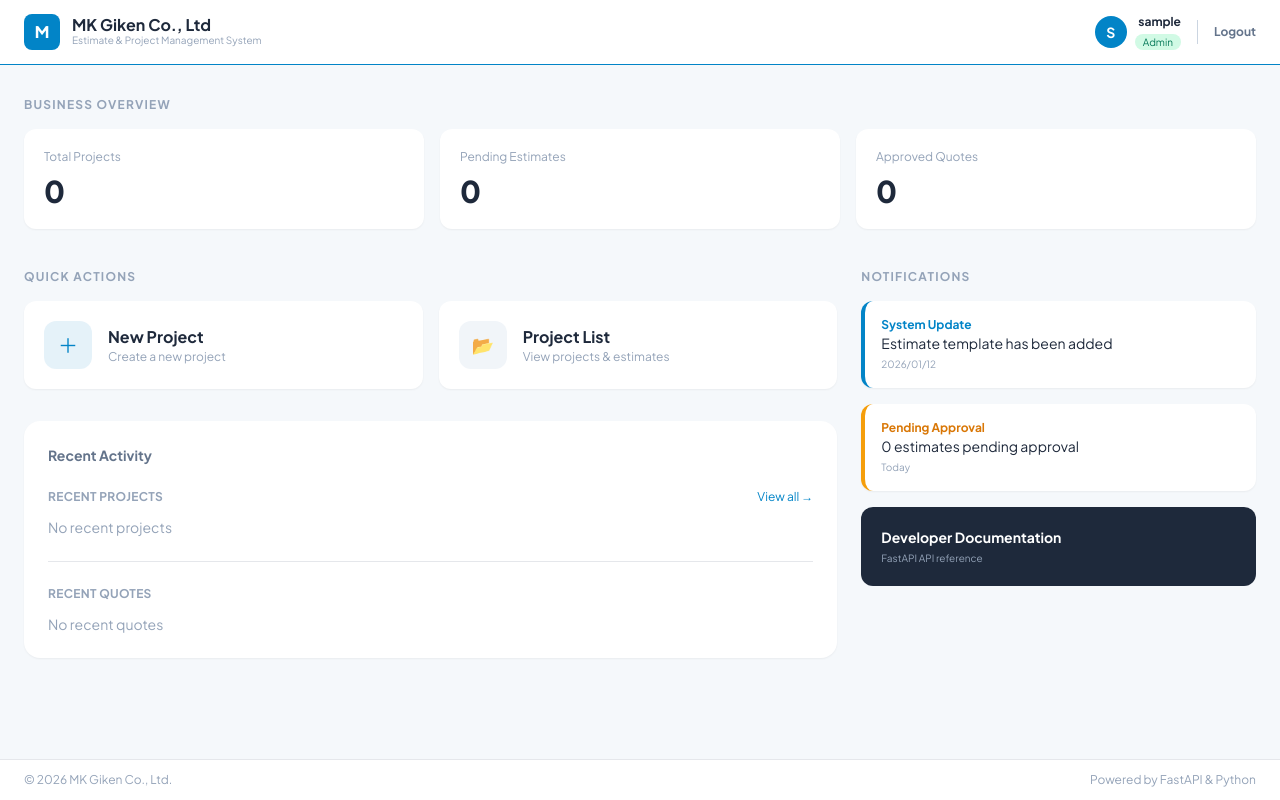
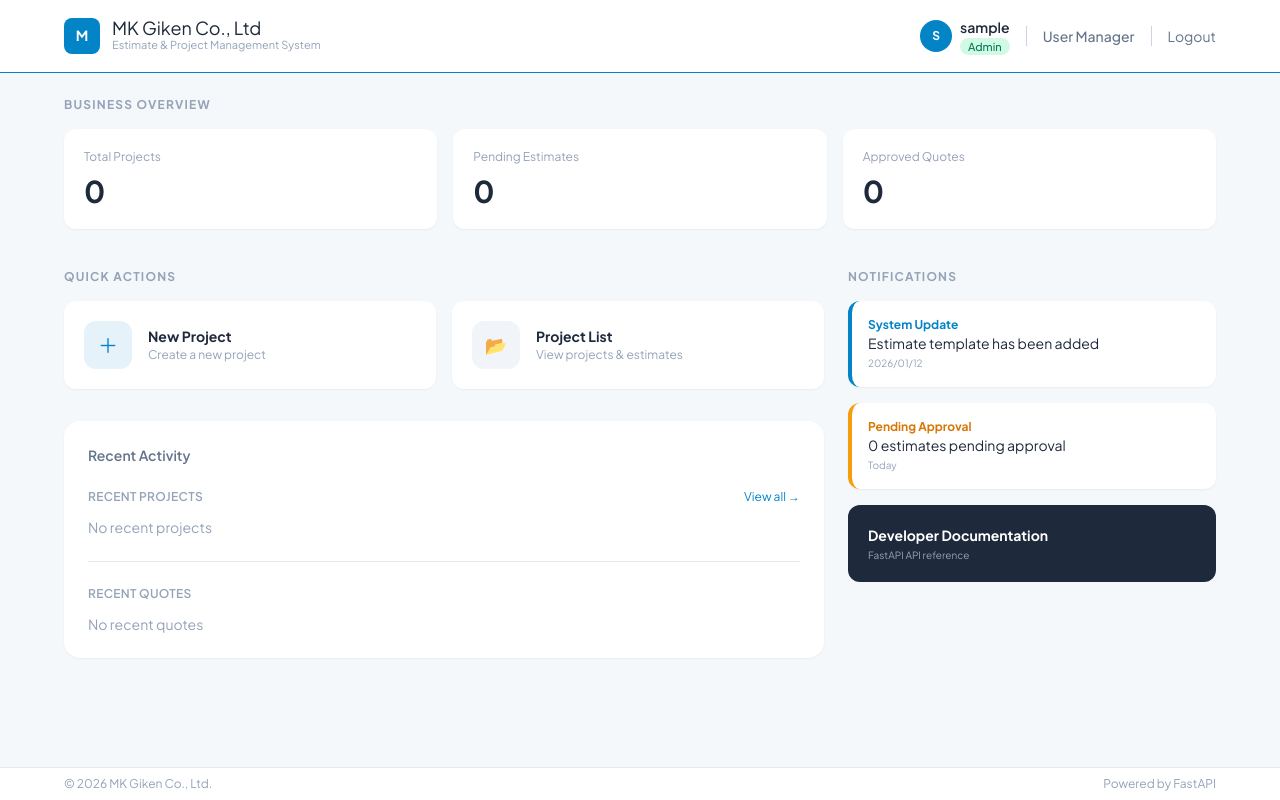
Before and after one commit to SoPheap-sketch/companyquotations, a FastAPI app: page / in a window 1280 px wide. Run offline with FastAPI, Linux system fonts and the light colour scheme; the visitor is signed in with stand-in values (Sample User, id 1); some libraries are stand-ins or nearby versions.

Commit message:
did on the user management and base role for the admin manager and staff

```diff
--- a/app/main.py
+++ b/app/main.py
@@ -10,6 +10,7 @@ from app.routes.quotes import router as quotes_router
 
 from starlette.middleware.sessions import SessionMiddleware
 from app.routes.auth import router as auth_router
+from app.routes import admin
 
 app = FastAPI(title="Company Quotation System")
 app.add_middleware(
@@ -29,3 +30,4 @@ app.include_router(pages_router)
 app.include_router(api_router)
 app.include_router(quotes_router)
 app.include_router(auth_router)
+app.include_router(admin.router)
--- a/app/templates/base.html
+++ b/app/templates/base.html
@@ -1,3 +1,4 @@
+<!-- base.html -->
 <!doctype html>
 <html lang="ja">
 <head>
@@ -7,7 +8,7 @@
   <title>{% block title %}MK Giken{% endblock %}</title>
 
   <script src="https://cdn.tailwindcss.com"></script>
-  <link href="https://fonts.googleapis.com/css2?family=Plus+Jakarta+Sans:wght@400;500;700;800&display=swap" rel="stylesheet">
+  <link href="https://fonts.googleapis.com/css2?family=Plus+Jakarta+Sans:wght@400;500;600;700&display=swap" rel="stylesheet">
 
   <script>
     tailwind.config = {
@@ -18,7 +19,6 @@
             mk: {
               600: '#0284c7',
               700: '#0369a1',
-              800: '#075985',
             }
           }
         }
@@ -31,67 +31,73 @@
   </style>
 </head>
 
-<body class="font-sans text-slate-800 min-h-screen flex flex-col">
+<body class="font-sans text-slate-800 text-[14px] min-h-screen flex flex-col leading-snug">
 
 <!-- ================= HEADER ================= -->
 <header class="bg-white border-b border-mk-600">
-  <div class="max-w-7xl mx-auto px-6 h-16 flex justify-between items-center">
-
+  <div class="w-[90vw] mx-auto h-14 flex justify-between items-center my-2">
     <!-- LEFT -->
     <div class="flex items-center gap-3">
-      <div class="bg-mk-600 w-9 h-9 rounded-lg flex items-center justify-center text-white font-black">
+      <div class="bg-mk-600 w-9 h-9 rounded-lg flex items-center justify-center text-white font-bold">
         M
       </div>
       <div>
-        <p class="font-bold leading-none">MK Giken Co., Ltd</p>
-        <p class="text-[10px] text-slate-400">Estimate & Project Management System</p>
+        <p class=" text-lg leading-none">MK Giken Co., Ltd</p>
+        <p class="text-[11px] text-slate-400">
+          Estimate & Project Management System
+        </p>
       </div>
     </div>
     <!-- RIGHT -->
     <div class="flex items-center gap-4">
-
-      <!-- USER INFO -->
-      <div class="flex items-center gap-2 text-right">
-        <div class="w-8 h-8 rounded-full bg-mk-600 text-white flex items-center justify-center font-bold text-sm">
+      <div class="flex items-center gap-2">
+        <div class="w-8 h-8 rounded-full bg-mk-600 text-white flex items-center justify-center font-bold text-xs">
           {{ request.session.get("username", "U")[0]|upper }}
         </div>
 
         <div class="leading-tight">
-          <p class="text-xs font-bold">
+          <p class="text-sm font-semibold">
             {{ request.session.get("username", "User") }}
           </p>
 
-          {% if request.session.get("is_admin") %}
-            <span class="inline-block mt-0.5 px-2 py-0.5 text-[10px]
-                        bg-emerald-100 text-emerald-700 rounded-full">
-              Admin
-            </span>
-          {% endif %}
+          <span class="text-[11px] px-2 py-0.5 rounded-full bg-emerald-100 text-emerald-700 font-medium">
+            {{ request.session.get("role", "User") | capitalize }}
+          </span>
         </div>
       </div>
+      <div class="h-5 w-px bg-slate-300"></div>
 
-      <!-- DIVIDER -->
-      <div class="h-6 w-px bg-slate-300"></div>
+      <!-- USER MANAGER -->
+       {% if request.session.get("role", "").lower() == "admin"%}
+      <a href="/admin/users"
+        class="text-sm text-slate-500 hover:text-mk-600 font-medium">
+        User Manager
+      </a>
 
-  <!-- LOGOUT -->
-  <a href="/logout"
-     class="text-xs font-semibold text-slate-500 hover:text-red-600 transition">
-    Logout
-  </a>
+      <div class="h-5 w-px bg-slate-300"></div>
+      {% endif %}
 
-</div>
+      <!-- LOGOUT -->
+      <a href="/logout"
+        class="text-sm text-slate-500 hover:text-red-600">
+        Logout
+      </a>
+    </div>
 
   </div>
 </header>
+
 <!-- ================= MAIN ================= -->
-<main class="flex-1 max-w-7xl mx-auto px-6 py-8 w-full">
+<main class="flex-1 w-[90vw] mx-auto py-6">
   {% block content %}{% endblock %}
 </main>
+
 <!-- ================= FOOTER ================= -->
 <footer class="bg-white border-t">
-  <div class="max-w-7xl mx-auto px-6 py-3 text-xs text-slate-400 flex justify-between">
+  <div class="w-[90vw] mx-auto py-2 text-xs text-slate-400 flex justify-between">
+
     <span>© {{ current_year }} MK Giken Co., Ltd.</span>
-    <span>Powered by FastAPI & Python</span>
+    <span>Powered by FastAPI</span>
   </div>
 </footer>
 
```
Also changed, not shown: app/auth/utils.py (+7 -2 lines), app/routes/admin.py (+75 -14 lines), app/routes/auth.py (+11 -6 lines), app/templates/admin_users.html (+79 -30 lines).
